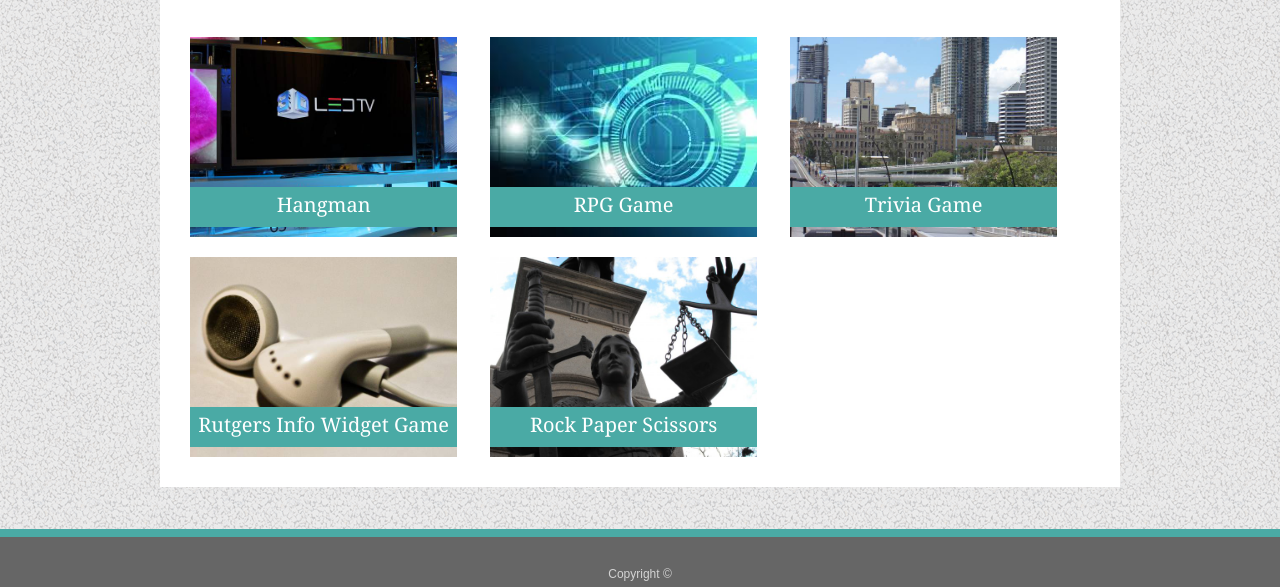
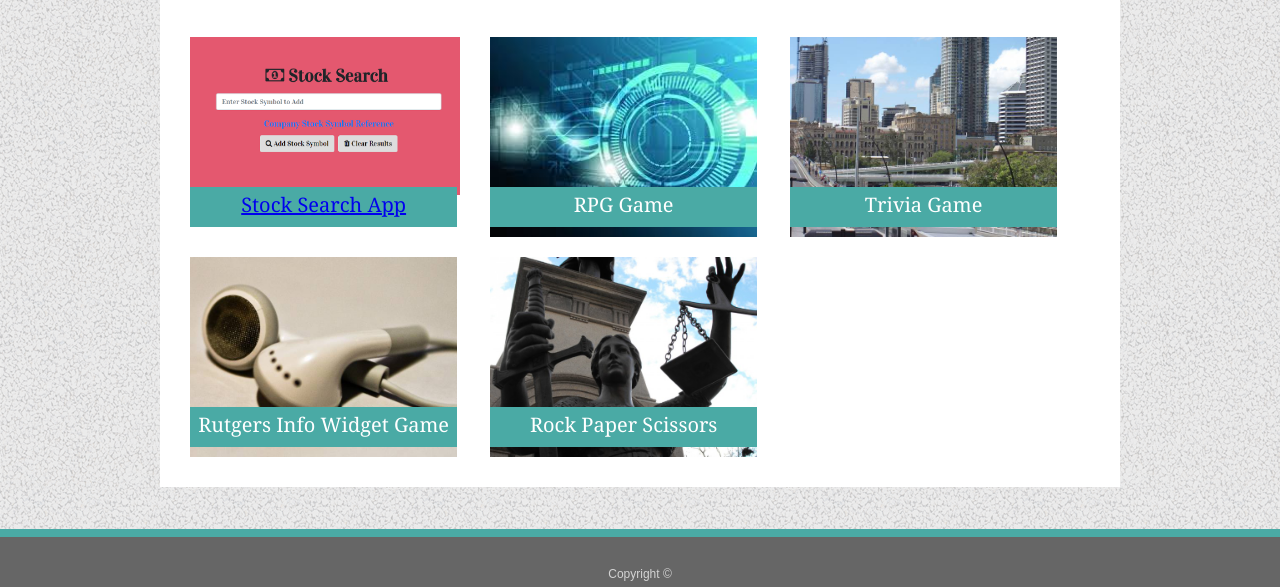
Before and after one commit to gyang7133/Responsive-Portfolio, a plain HTML site: page portfolio.html in a window 1280 px wide. Shown: the part 213-800 px from the top of the page. Drawn offline with Linux system fonts and the light colour scheme.

Commit message:
Link Stock Search App

```diff
--- a/assets/css/style.css
+++ b/assets/css/style.css
@@ -150,7 +150,7 @@ body {
 }
 
 .pic1{
-    background-image: url('../images/picture.jpg');
+    background-image: url('../images/stock-search.PNG');
     background-repeat: no-repeat;
     background-size: contain;
     height: 200px;
--- a/portfolio.html
+++ b/portfolio.html
@@ -46,7 +46,7 @@
                     <div class ="pContainer">
                         <div class="pic1">
                             <div class="block">
-                                <h1>Hangman</h1>
+                                <h1><a href="https://gyang7133.github.io/Stock-Search-App/" class="card-link" target="_blank">Stock Search App</a></h1>
                             </div>
                         </div>
                         <div class="pic2">
```
Also changed, not shown: assets/images/stock-search.PNG (added).
